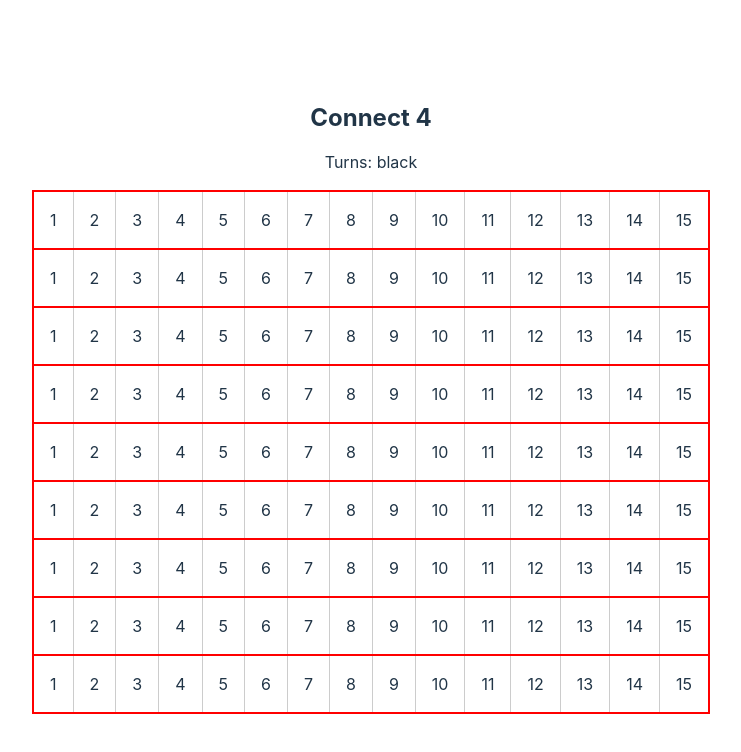
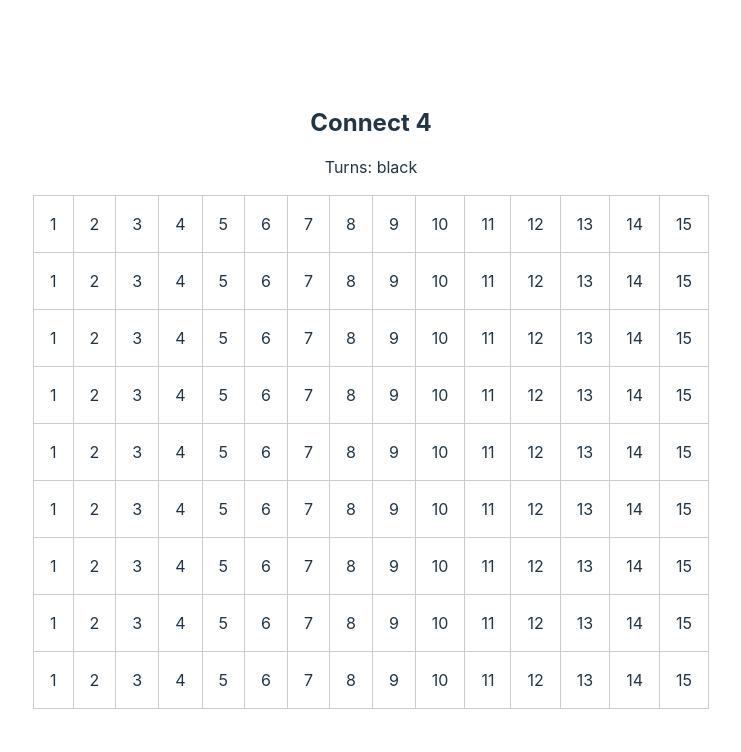
Before and after one commit to eyoelmeles/games-with-react, a React (Vite) app in the folder connect-4/: page / in a window 1280 px wide. Shown: the top 752 px of the page, without its empty margins (269-1010 px from the left). Built offline with nearby package versions, Linux system fonts and the light colour scheme.

Commit message:
remove a css class

```diff
--- a/connect-4/src/App.tsx
+++ b/connect-4/src/App.tsx
@@ -31,7 +31,7 @@ const Columns: React.FC<ColsProps> = ({ row }) => {
     // TODO Given a single cell column get all the column
   };
   return (
-    <tr className="col-hover">
+    <tr className="">
       {cols.map((col) => (
         <td key={`${row - col}`} className="cells">
           {col}
```
